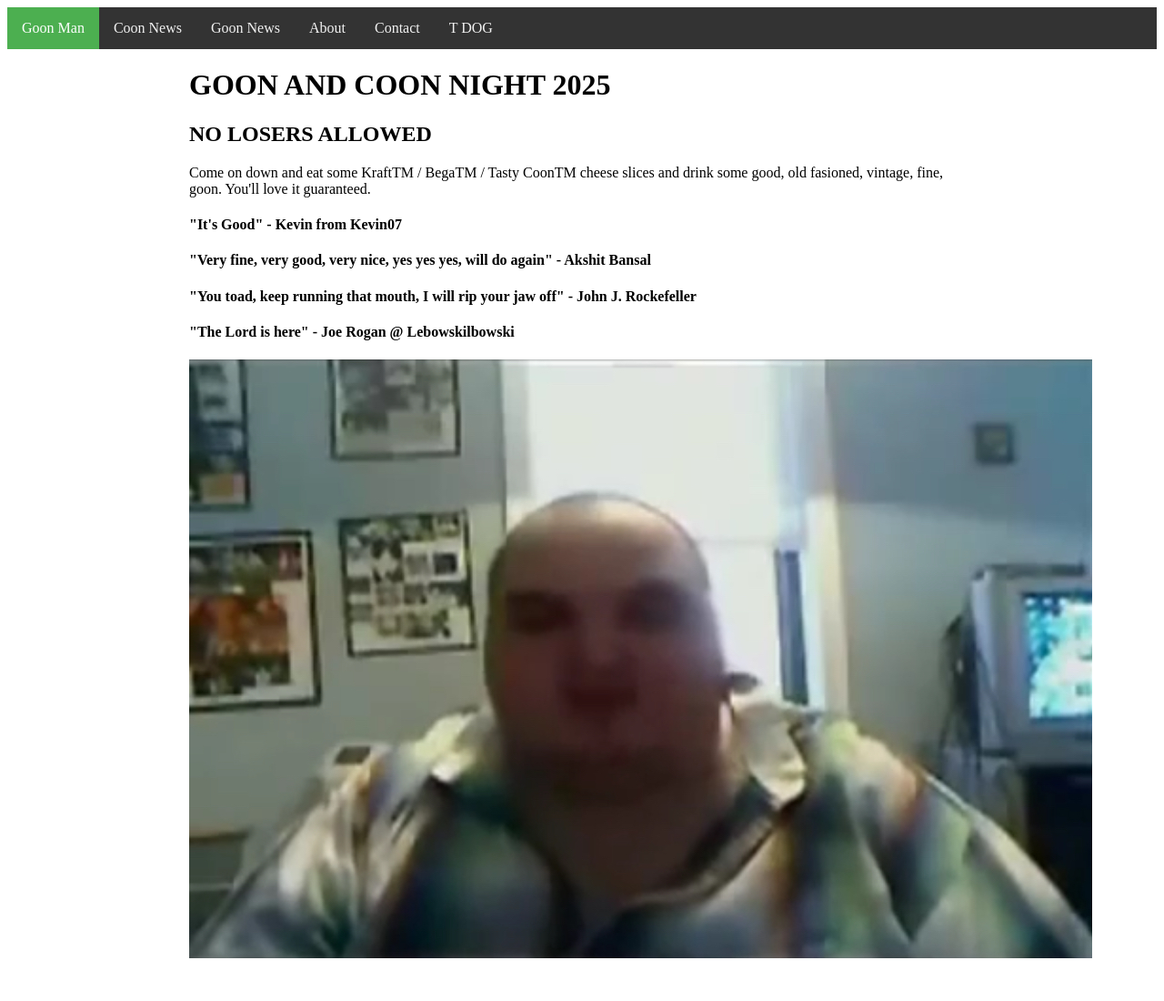
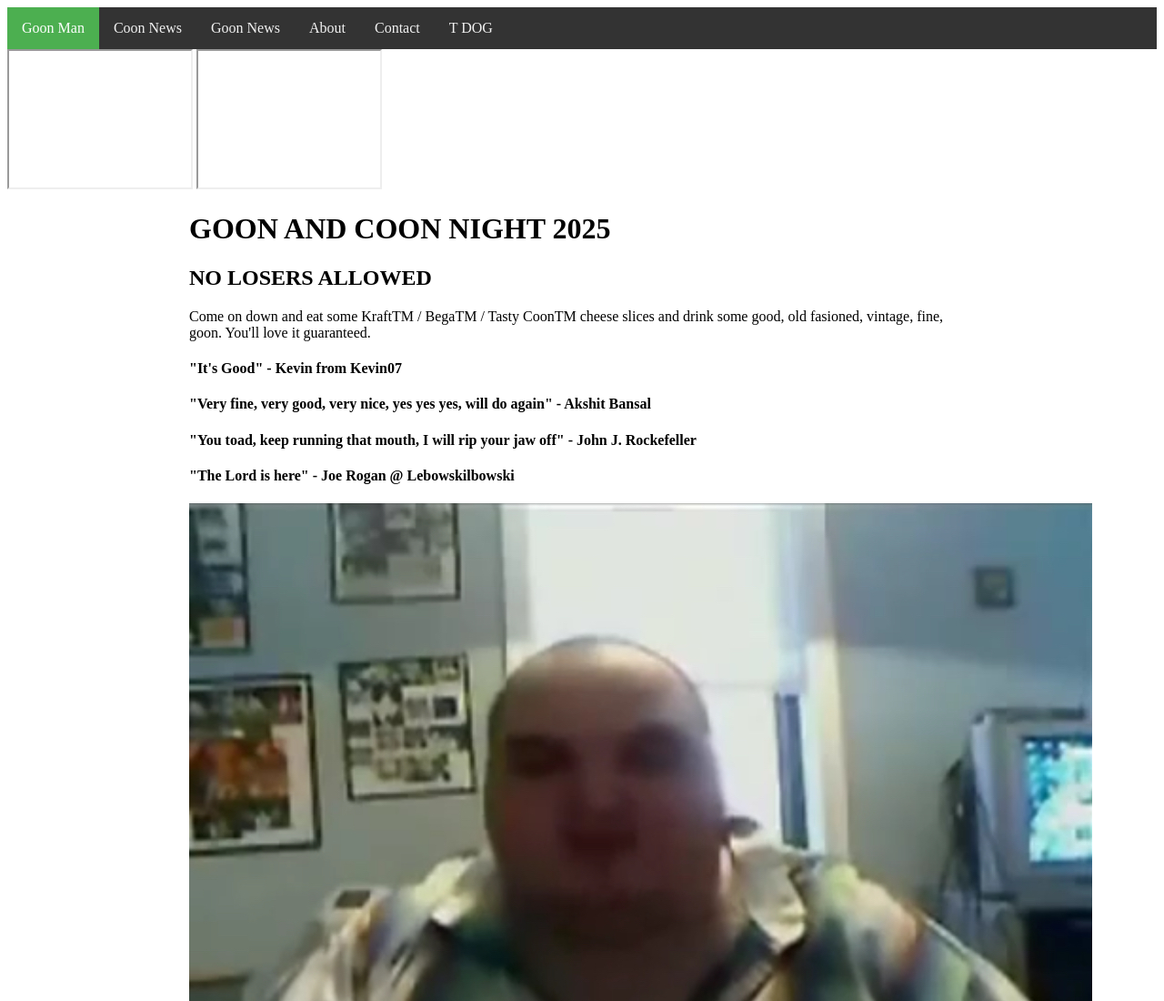
Before and after one commit to goonandcoonnight/goonandcoonnight.github.io, a plain HTML site: page index.html in a window 1280 px wide. Shown: the top 1100 px of the page at 91% size. Before the commit the page ends 1065 px from the top, so only its background shows below. Drawn offline with Linux system fonts and the light colour scheme.

Commit message:
Update index.html

```diff
--- a/index.html
+++ b/index.html
@@ -15,6 +15,9 @@
 			<a href="https://www.google.com">T DOG</a>
 		</div>
 
+		<iframe src="goonmanframe.html" height="100%" width="200" position="left"></iframe>
+		<iframe src="goonmanframe.html" height="100%" width="200" position="right"></iframe>
+
 		<div class="titlepage">
 			<h1>GOON AND COON NIGHT 2025</h1>
 			<h2>NO LOSERS ALLOWED</h2>
```
